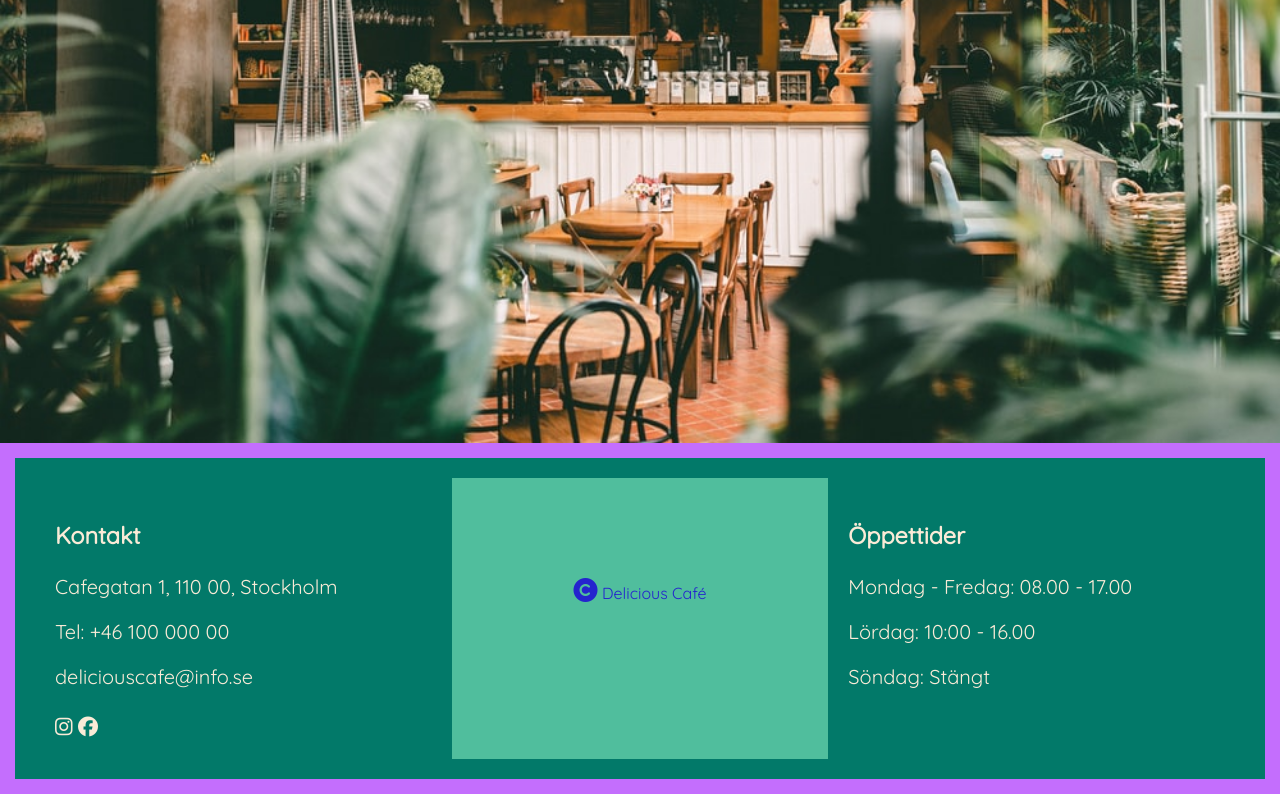
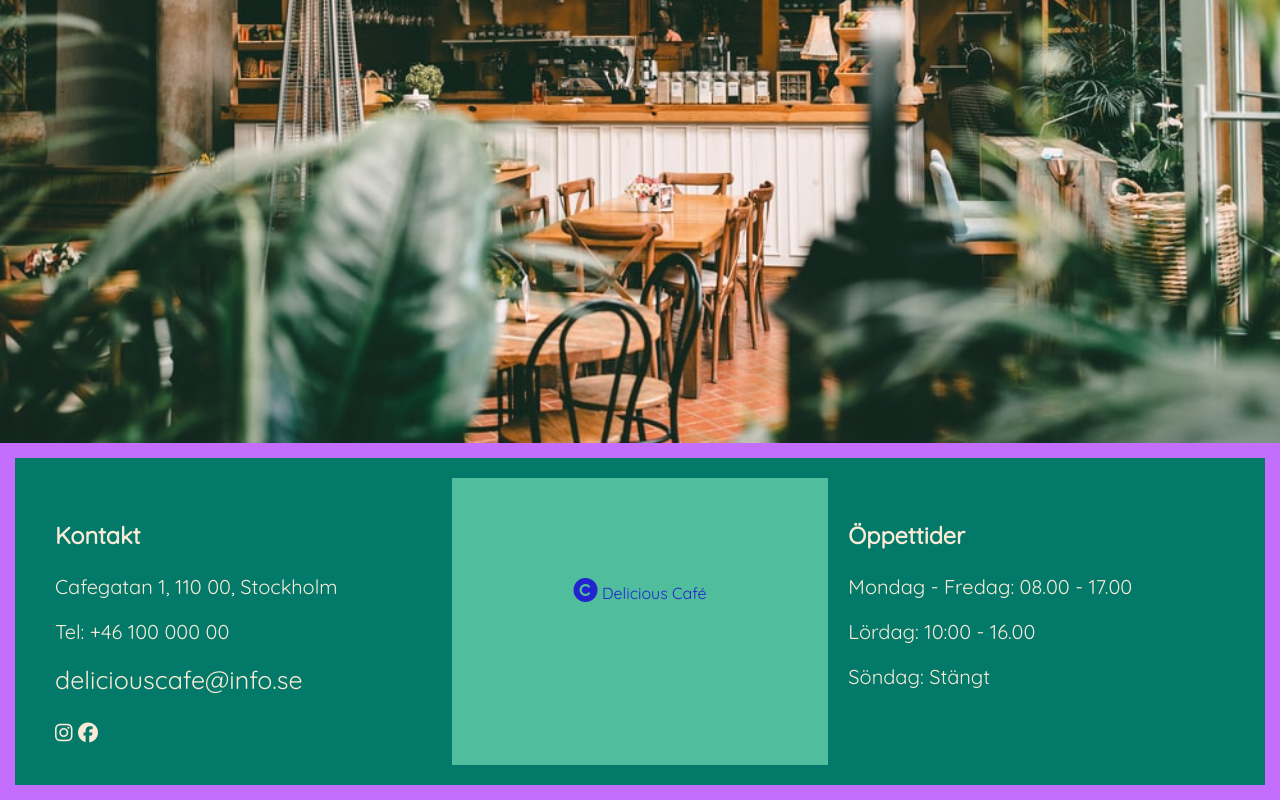
Before and after one commit to victoriamoschl/Restaurang, a plain HTML site: page index.html in a window 1280 px wide. Shown: the part 2257-3057 px from the top of the page. Drawn offline with Linux system fonts and the light colour scheme; a web font is replaced by a local one.

Commit message:
font size

```diff
--- a/style.css
+++ b/style.css
@@ -171,7 +171,7 @@ h2{ font-size: 35px;}
 }
 
 .bokabord-rubrik p, a{
-    font-size: 20px;
+    font-size: 25px;
     color: black;
     text-decoration: none;
 }
```
Also changed, not shown: index.html (+3 -2 lines).
